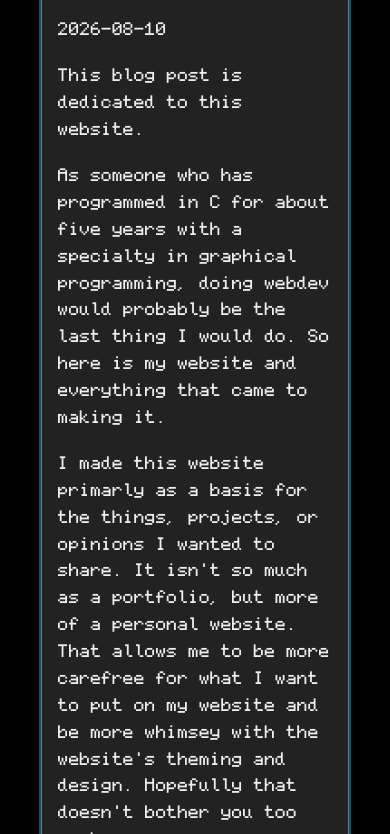
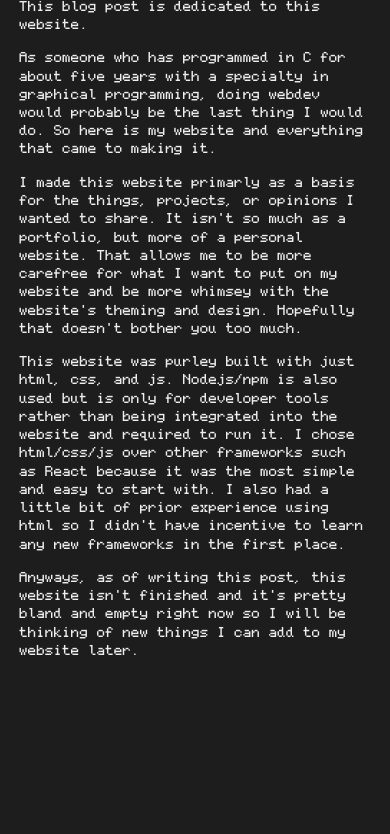
Before and after one commit to bmazx/dbmaindex, a website: page blog/first-blog.html in a window 390 px wide. Shown: the part 210-1044 px from the top of the page. After the commit the page ends 904 px from the top, so only its background shows below. Drawn offline with Linux system fonts and the light colour scheme.

Commit message:
update style changes

```diff
--- a/blog/first-blog.html
+++ b/blog/first-blog.html
@@ -22,17 +22,17 @@
         <div class="status-button status-audio-button" id="status-toggle-audio" title="toggle audio"></div>
     </div>
 </div>
-<div class="viewport" style="display:flex; justify-content:center;">
-        <window-box class="blog-content-window" client-class="blog-content" name="Blog - First Blog" btn="false">
-            <h1>First Blog</h1>
-            <p>2026-08-10</p>
-            <p>This blog post is dedicated to this website.</p>
+<div class="post-viewport" style="display:flex; justify-content:center;">
+    <div class="blog-content">
+        <h1>First Blog</h1>
+        <p>2026-08-10</p>
+        <p>This blog post is dedicated to this website.</p>
 <p>As someone who has programmed in C for about five years with a specialty in graphical programming, doing webdev would probably be the last thing I would do. So here is my website and everything that came to making it.</p>
 <p>I made this website primarly as a basis for the things, projects, or opinions I wanted to share. It isn&#39;t so much as a portfolio, but more of a personal website. That allows me to be more carefree for what I want to put on my website and be more whimsey with the website&#39;s theming and design. Hopefully that doesn&#39;t bother you too much.</p>
 <p>This website was purley built with just html, css, and js. Nodejs/npm is also used but is only for developer tools rather than being integrated into the website and required to run it. I chose html/css/js over other frameworks such as React because it was the most simple and easy to start with. I also had a little bit of prior experience using html so I didn&#39;t have incentive to learn any new frameworks in the first place.</p>
 <p>Anyways, as of writing this post, this website isn&#39;t finished and it&#39;s pretty bland and empty right now so I will be thinking of new things I can add to my website later.</p>
 
-        </window-box>
+    </div>
 </div>
 <script src="../scripts.js"></script>
 </body>
--- a/styles.css
+++ b/styles.css
@@ -64,7 +64,7 @@ body {
     display: flex;
     flex-direction: column;
     color: var(--fg-color);
-    background-color: #000;
+    background-color: #1d1d1d;
 }
 
 a {
@@ -442,8 +442,12 @@ window-box[hidden] {
 }
 
 .blog-content {
-    font-size: 1.2rem;
-    line-height: 1.4;
+    font-size: 1.3rem;
+    line-height: 1.2;
+}
+
+.post-viewport {
+    margin: 1rem 15%;
 }
 
 .about-client {
@@ -464,6 +468,7 @@ window-box[hidden] {
 @media (max-width: 730px) {
     html, body {
         height: auto;
+        font-size: 0.95rem;
     }
 
     .viewport,
@@ -491,4 +496,12 @@ window-box[hidden] {
         width: 1.5rem;
         height: 1.5rem;
     }
+
+    .post-viewport {
+        margin: 5%;
+    }
+
+    .blog-content {
+        font-size: 1rem;
+    }
 }
```
Also changed, not shown: blog.html (+1 -1 lines), blog/switching-to-void.html (+6 -6 lines), projects.html (+2 -2 lines), templates/blog.html (+1 -1 lines), templates/post.html (+6 -6 lines).
